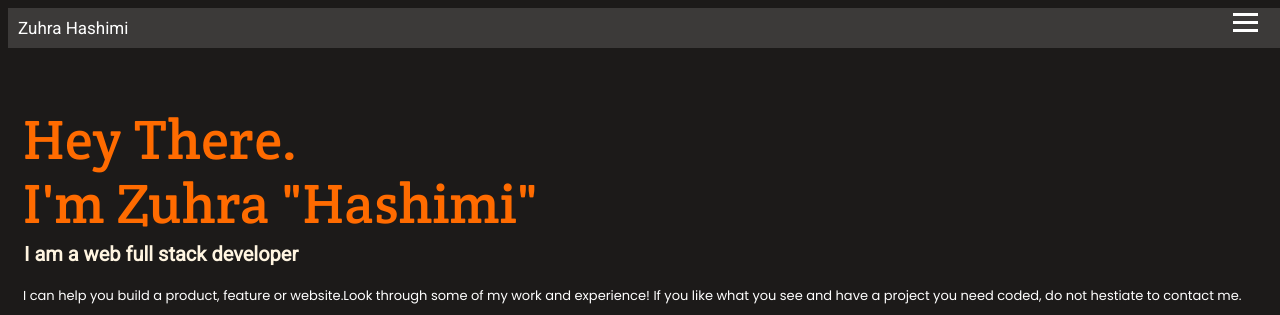
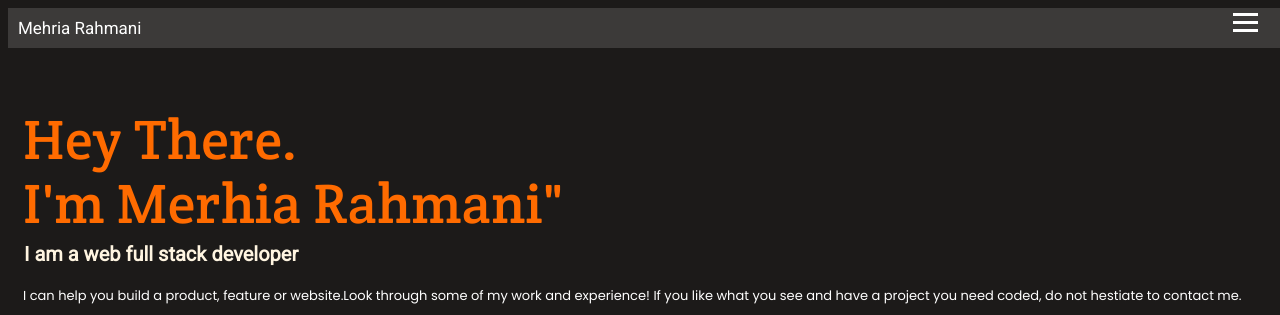
Before and after one commit to Mehria-Rahmani/portfolio, a plain HTML site: page index.html in a window 1280 px wide. Shown: the top 315 px of the page. Drawn offline with Linux system fonts and the light colour scheme; files that its build step writes are made by us from their sources; files whose address does not match are found by name.

Commit message:
Update index.html

```diff
--- a/index.html
+++ b/index.html
@@ -9,7 +9,7 @@
     <link rel="preconnect" href="https://fonts.gstatic.com" crossorigin>
     <link href="https://fonts.googleapis.com/css2?family=Crete+Round&family=Poppins&family=Roboto&display=swap" rel="stylesheet">
     <link rel="stylesheet" href="https://cdnjs.cloudflare.com/ajax/libs/font-awesome/4.7.0/css/font-awesome.min.css">
-    <title>Zuhra Hashimi - Portfolio</title>
+    <title>Mehria Rahmani - Portfolio</title>
 </head>
 
 <body>
@@ -17,7 +17,7 @@
     <section>
         <header>
             <nav class="topnav">
-                <a href="#home" class="logo">Zuhra Hashimi</a>
+                <a href="#home" class="logo">Mehria Rahmani</a>
 
 
                 <div class="hamburger">
@@ -31,7 +31,7 @@
 
     <section class="main-content">
         <div class="container">
-            <h1 class="container headline">Hey There.<br>I'm Zuhra "Hashimi"</h1>
+            <h1 class="container headline">Hey There.<br>I'm Merhia Rahmani"</h1>
             <h2 class="container job-title">I am a web full stack developer </h2>
             <p class="container job-description">I can help you build a product, feature or website.Look through some of my work and experience! If you like what you see and have a project you need coded, do not hestiate to contact me.</p>
         </div>
```
